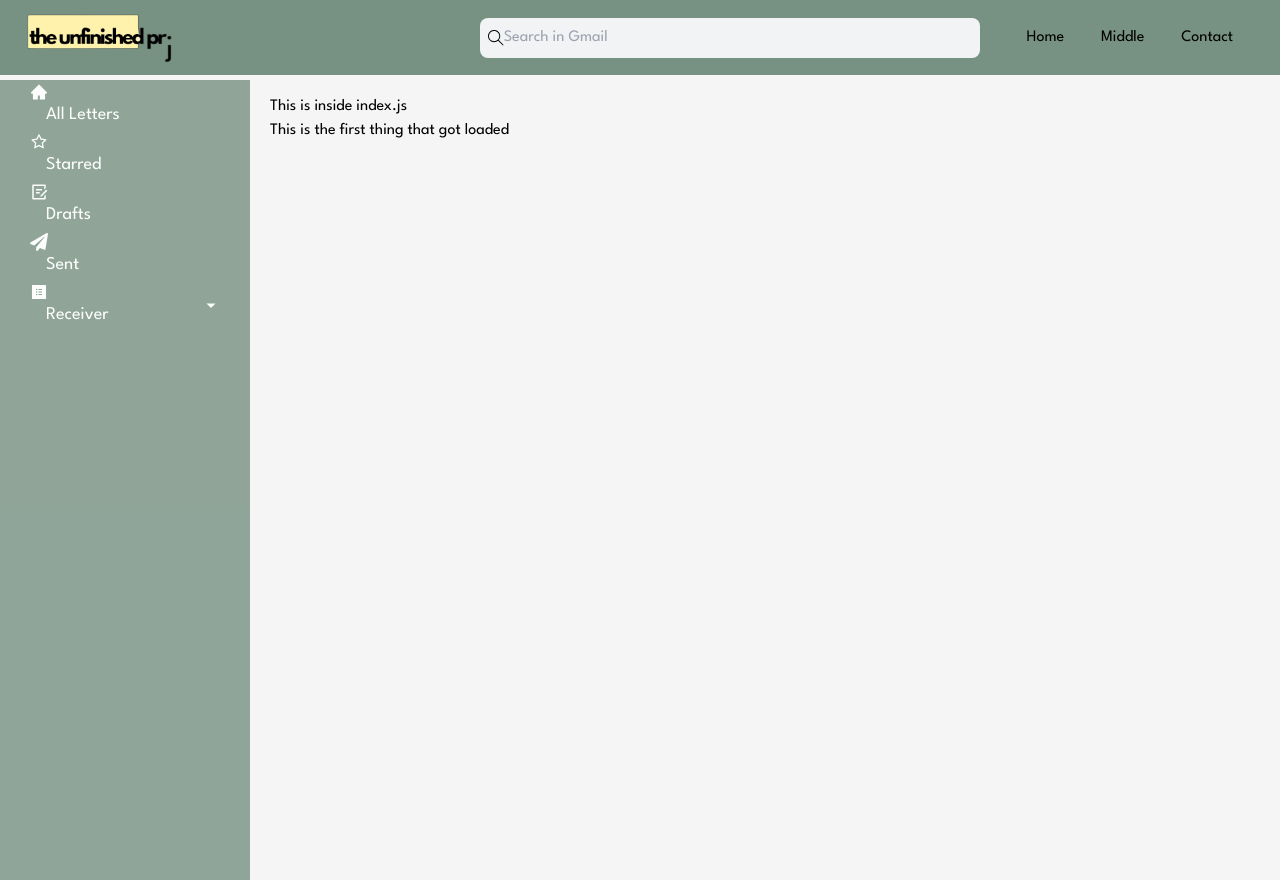
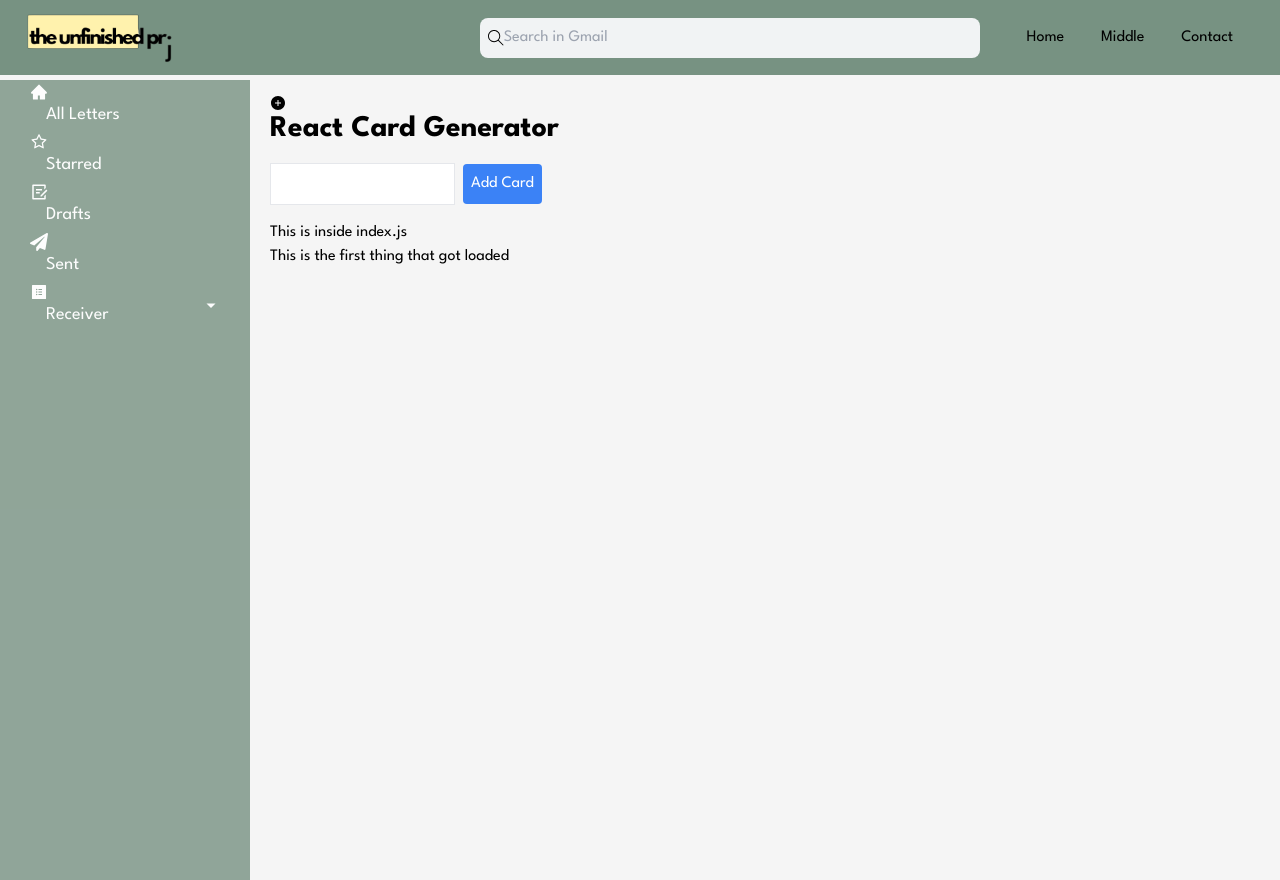
Before and after one commit to hphng/The_Unfinished_Project, a Next.js app: page / in a window 1280 px wide. Built offline with nearby package versions, Linux system fonts and the light colour scheme.

Commit message:
add content to card

```diff
--- /dev/null
+++ b/components/Card/CardContainer.js
@@ -0,0 +1,41 @@
+import React, { useState } from 'react';
+
+import Card from './Cards';
+
+const CardContainer = () => {
+    const [cards, setCards] = useState([]);
+    const [cardContent, setCardContent] = useState('');
+
+    const handleAddCard = () => {
+        if (cardContent.trim() !== '') {
+            setCards([...cards, cardContent]);
+            setCardContent('');
+        }
+    };
+
+    return (
+        <div>
+            <div className="mb-4">
+                <input
+                    type="text"
+                    value={cardContent}
+                    onChange={(e) => setCardContent(e.target.value)}
+                    className="border p-2 mr-2"
+                />
+                <button
+                    onClick={handleAddCard}
+                    className="bg-blue-500 text-white p-2 rounded"
+                >
+                    Add Card
+                </button>
+            </div>
+            <div className="flex flex-wrap">
+                {cards.map((card, index) => (
+                    <Card key={index} content={card} />
+                ))}
+            </div>
+        </div>
+    );
+};
+
+export default CardContainer;
--- /dev/null
+++ b/components/Card/Cards.js
@@ -0,0 +1,22 @@
+import React from 'react'
+// import styled from "styled-components";
+
+
+// const CardDiv = styled.div`
+// width: 100px;
+// height: 200px;
+// background-color: white;
+// border-color: black;
+// border-radius: 10px;
+
+// `
+
+const Cards = ({content}) => {
+    return (
+        <div>
+            {content}
+        </div>
+    )
+}
+
+export default Cards
--- a/pages/_app.js
+++ b/pages/_app.js
@@ -21,7 +21,7 @@ function MyApp({ Component, pageProps }) {
     return (
       <>
         <Head>
-          <title>My Next.js App</title>
+          <title>The Unfinished Project</title>
         </Head>
 
 
--- a/pages/index.js
+++ b/pages/index.js
@@ -1,8 +1,13 @@
 import React from 'react';
+import * as AiIcons from "react-icons/ai";
+import CardContainer from '../components/Card/CardContainer';
 
 function Home() {
   return (
     <div>
+      <AiIcons.AiFillPlusCircle />
+      <p className="text-3xl font-bold mb-4">React Card Generator</p>
+      <CardContainer/>
       <h2>This is inside index.js</h2>
       <h2>This is the first thing that got loaded</h2>
     </div>
--- a/tailwind.config.js
+++ b/tailwind.config.js
@@ -2,11 +2,10 @@
 
 module.exports = {
   content: [
-    "./src/**/*.js",
-    "./src/**/*.jsx",
-    "./src/**/*.ts",
-    "./src/**/*.tsx",
-    "./public/index.html"
+    "./pages/*.js",
+    "./pages/**/*.js",
+    "./components/*.js",
+    "./components/**/*.js"
   ],
   theme: {
     extend: {
```
